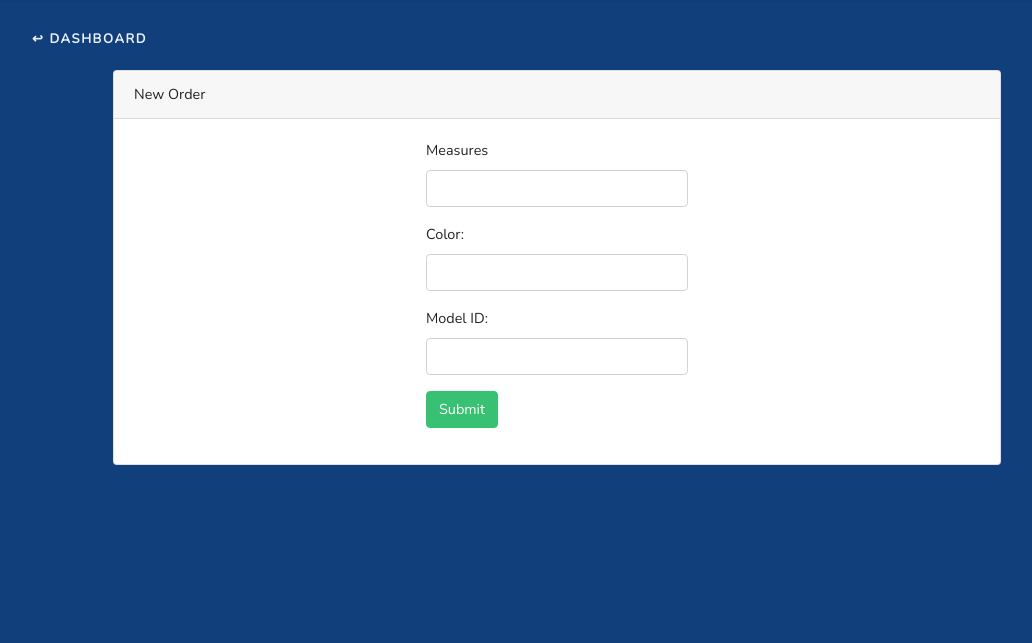
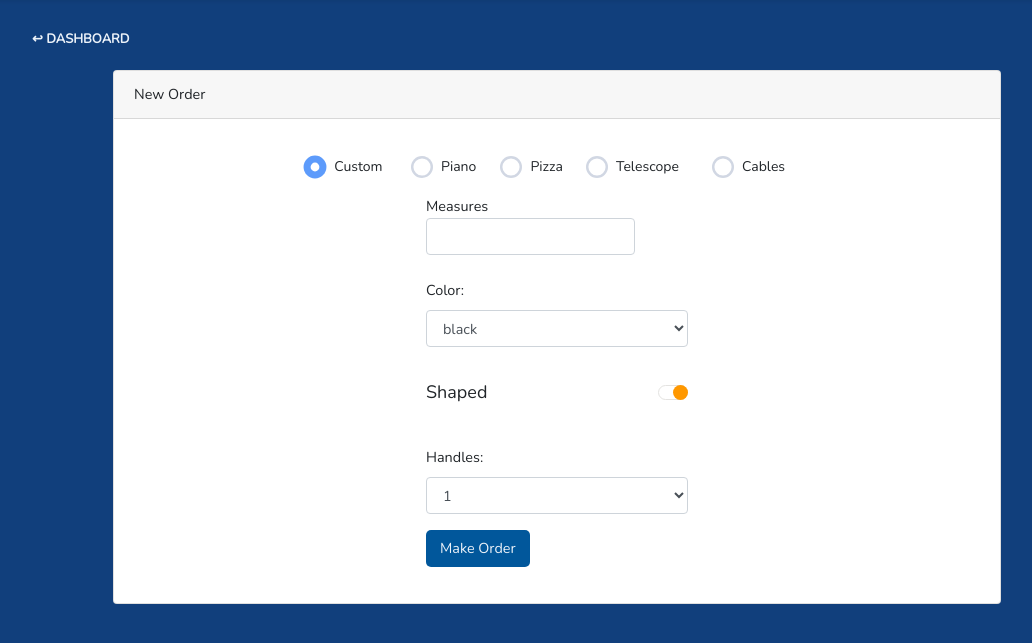
Before and after one commit to FabrizioBilleciUNICT/BilleciCases, a Laravel app: page /neworder in a window 1280 px wide. Shown: the part 55-698 px from the top of the page, without its empty margins (83-1115 px from the left). Run offline with Laravel 8, Linux system fonts and the light colour scheme.

Commit message:
Added fiels and styling

```diff
--- a/app/app/Http/Controllers/PagesController.php
+++ b/app/app/Http/Controllers/PagesController.php
@@ -2,7 +2,7 @@
 
 namespace App\Http\Controllers;
 
-use App\Preventive;
+use App\Order;
 use Illuminate\Http\Request;
 use Illuminate\Support\Facades\Auth;
 
@@ -29,7 +29,7 @@ class PagesController extends Controller {
     }
 
     public function preventives() {
-        $preventives_ = Preventive::all();
+        $preventives_ = Order::all();
         if(Auth::user()->email === 'fabriziobilleci7@gmail.com')//superuser
             $preventives = $preventives_;
         else
--- a/app/public/css/theme.css
+++ b/app/public/css/theme.css
@@ -54,7 +54,6 @@ a {
     padding: 10px;
     font-size: 13px;
     font-weight: 600;
-    letter-spacing: .1rem;
     text-decoration: none;
     outline: none;
 }
@@ -65,6 +64,7 @@ a:hover {
 
 .navbar a, .links a {
     text-transform: uppercase;
+    letter-spacing: .1rem;
 }
 
 .links a:hover {
@@ -125,14 +125,14 @@ a:hover {
     background-color: var(--accent2-c);
     color: var(--accent1-c);
     border-radius: 5px;
-    padding: 7px 14px;
+    padding: 5px 10px;
     border: 0px;
 }
 .btn-edit:hover {
     background-color: var(--accent2-hover-c);
     color: var(--accent1-c);
     border-radius: 5px;
-    padding: 7px 14px;
+    padding: 5px 10px;
     border: 0px;
 }
 
@@ -140,14 +140,14 @@ a:hover {
     background-color: var(--accent3-c);
     color: var(--accent1-c);
     border-radius: 5px;
-    padding: 1px 14px;
+    padding: 1px 10px;
     border: 0px;
 }
 .btn-delete:hover {
     background-color: var(--accent3-hover-c);
     color: var(--accent1-c);
     border-radius: 5px;
-    padding: 1px 14px;
+    padding: 1px 10px;
     border: 0px;
 }
 
@@ -184,7 +184,7 @@ a:hover {
 }
 
 .table td, .table th {
-    padding: 10px;
+    padding: 5px;
 }
 
 
@@ -201,6 +201,136 @@ a:hover {
     line-height: 30px;
     padding: 30px;
 }
+
+#table-templates {
+    width: 60%;
+    margin: auto;
+    text-align: center;
+    padding: 5px;
+}
+
+.radio {
+    margin: 16px 0;
+    display: block;
+    cursor: pointer;
+}
+.radio input {
+    display: none;
+}
+.radio input + span {
+    line-height: 22px;
+    height: 22px;
+    padding-left: 22px;
+    display: block;
+    position: relative;
+    text-align: left;
+    font-size: 10px;
+    padding-right: 10px;
+}
+.radio input + span:not(:empty) {
+    padding-left: 30px;
+}
+.radio input + span:before, .radio input + span:after {
+    content: '';
+    width: 22px;
+    height: 22px;
+    display: block;
+    border-radius: 50%;
+    left: 0;
+    top: 0;
+    position: absolute;
+}
+.radio input + span:before {
+    background: #D1D7E3;
+    transition: background 0.2s ease, -webkit-transform 0.4s cubic-bezier(0.175, 0.885, 0.32, 2);
+    transition: background 0.2s ease, transform 0.4s cubic-bezier(0.175, 0.885, 0.32, 2);
+    transition: background 0.2s ease, transform 0.4s cubic-bezier(0.175, 0.885, 0.32, 2), -webkit-transform 0.4s cubic-bezier(0.175, 0.885, 0.32, 2);
+}
+.radio input + span:after {
+    background: #fff;
+    -webkit-transform: scale(0.78);
+    transform: scale(0.78);
+    transition: -webkit-transform 0.6s cubic-bezier(0.175, 0.885, 0.32, 1.4);
+    transition: transform 0.6s cubic-bezier(0.175, 0.885, 0.32, 1.4);
+    transition: transform 0.6s cubic-bezier(0.175, 0.885, 0.32, 1.4), -webkit-transform 0.6s cubic-bezier(0.175, 0.885, 0.32, 1.4);
+}
+.radio input:checked + span:before {
+    -webkit-transform: scale(1.04);
+    transform: scale(1.04);
+    background: #5D9BFB;
+}
+.radio input:checked + span:after {
+    -webkit-transform: scale(0.4);
+    transform: scale(0.4);
+    transition: -webkit-transform .3s ease;
+    transition: transform .3s ease;
+    transition: transform .3s ease, -webkit-transform .3s ease;
+}
+.radio:hover input + span:before {
+    -webkit-transform: scale(0.92);
+    transform: scale(0.92);
+}
+.radio:hover input + span:after {
+    -webkit-transform: scale(0.74);
+    transform: scale(0.74);
+}
+.radio:hover input:checked + span:after {
+    -webkit-transform: scale(0.4);
+    transform: scale(0.4);
+}
+
+
+.toggle {
+    text-align: center;
+    width: 50%;
+}
+.toggle input {
+    display: none;
+}
+.toggle label {
+    cursor: pointer;
+    padding-right: 35px;
+    position: relative;
+    display: block;
+    font-size: 18px;
+    padding: 15px 0;
+}
+.toggle input[type="checkbox"] {
+    position: absolute;
+    visibility: hidden !important;
+}
+.toggle input[type="checkbox"] + label:before,
+.toggle input[type="checkbox"] + label:after {
+    content: '';
+    position: absolute;
+    top: 50%;
+    margin-top: -7.5px;
+    box-sizing: border-box;
+}
+.toggle input[type="checkbox"] + label:before {
+    width: 30px;
+    height: 15px;
+    right: 0px;
+    background: #fff;
+    border: 1px solid #e4e3e1;
+    border-radius: 15px;
+}
+.toggle input[type="checkbox"] + label:after {
+    width: 15px;
+    height: 15px;
+    right: 15px;
+    background: #BDBDBD;
+    border-radius: 50%;
+    transition: all 200ms ease-out;
+}
+.toggle input[type="checkbox"]:checked + label:after {
+    right: 0px;
+    background: #FF9800;
+}
+
+
+
+
 
 
 @media only screen and (min-width: 600px) {}
@@ -239,4 +369,14 @@ a:hover {
     .table td, .table th {
         padding: .75em;
     }
+
+    .radio input + span {
+        font-size: 14px;
+        padding-right: 0;
+    }
+
+    .toggle {
+        text-align: left;
+        width: 30%;
+    }
 }
--- a/app/public/js/cases.js
+++ b/app/public/js/cases.js
@@ -1,18 +1,27 @@
-var COLORS = ["#000000", "#ff0000", "#5522ff", "#eeaa00"];
+var COLORS = [
+    [0, "black", "#000000", 0.01],
+    [1, "red", "#ff0000", 0.02],
+    [2, "blue", "#5522ff", 0.03],
+    [3, "yellow", "#eeaa00", 0.02]
+];
 var MODEL_IDS = [];
 var PRICE_HANDLE = 30;
 var PRICE_SURFACE = 0.01;
 var PRICE_SHAPED = 60;
 var PRICE_NO_SHAPED = 20;
-var COLOR_PRICE = {
-    "#000000": 0.01,
-    "#ff0000": 0.02,
-    "#5522ff": 0.03,
-    "#eeaa00": 0.02
-};
+var Color = /** @class */ (function () {
+    function Color(arr) {
+        this.id = arr[0];
+        this.name = arr[1];
+        this.value = arr[2];
+        this.price = arr[3];
+    }
+    return Color;
+}());
 var FlightCase = /** @class */ (function () {
-    function FlightCase(color, measures, model_id, shaped, handles) {
+    function FlightCase(name, color, measures, model_id, shaped, handles) {
         this.price = 0;
+        this.name = name;
         this.color = color;
         this.measures = measures;
         this.model_id = model_id;
@@ -20,7 +29,7 @@ var FlightCase = /** @class */ (function () {
         this.handles = handles;
     }
     FlightCase.prototype.getPrice = function () {
-        return this.handles * PRICE_HANDLE + this.getMeasuresSurface() * PRICE_SURFACE * COLOR_PRICE[this.color] +
+        return this.handles * PRICE_HANDLE + this.getMeasuresSurface() * PRICE_SURFACE * this.color.price +
             (this.shaped ? PRICE_SHAPED : PRICE_NO_SHAPED);
     };
     FlightCase.prototype.getMeasuresSurface = function () {
@@ -29,7 +38,8 @@ var FlightCase = /** @class */ (function () {
     return FlightCase;
 }());
 // TEMPLATES //
-var MODEL1 = new FlightCase(COLORS[0], [30, 40, 60], MODEL_IDS[0], true, 2);
-var MODEL2 = new FlightCase(COLORS[1], [40, 20, 40], MODEL_IDS[1], false, 1);
-var MODEL3 = new FlightCase(COLORS[2], [30, 40, 40], MODEL_IDS[3], true, 4);
-var MODEL4 = new FlightCase(COLORS[3], [60, 50, 50], MODEL_IDS[4], true, 4);
+var MODEL1 = new FlightCase("Piano", new Color(COLORS[0]), [50, 100, 30], MODEL_IDS[0], true, 2);
+var MODEL2 = new FlightCase("Pizza", new Color(COLORS[1]), [40, 40, 60], MODEL_IDS[1], false, 1);
+var MODEL3 = new FlightCase("Telescope", new Color(COLORS[3]), [100, 60, 60], MODEL_IDS[3], true, 4);
+var MODEL4 = new FlightCase("Cables", new Color(COLORS[2]), [60, 50, 50], MODEL_IDS[4], false, 4);
+var MODELS = [MODEL1, MODEL2, MODEL3, MODEL4];
--- /dev/null
+++ b/app/public/js/order.js
@@ -0,0 +1,67 @@
+///<reference path="cases.ts"/>
+///<reference path="../../node_modules/@types/jquery/JQueryStatic.d.ts"/>
+$(document).ready(function () {
+    addColorOptions();
+    startTemplates();
+    $('#makeorder').click(function () {
+        submitForm($('#formorder'));
+    });
+    $('#editorder').click(function () {
+        submitForm($('#formeditorder'));
+    });
+});
+function submitForm(form) {
+    var submitable = true;
+    var values = {};
+    $.each(form.serializeArray(), function (i, field) {
+        if (field.name === "color")
+            field.value = COLORS[parseInt(field.value)][1].toString();
+        if (field.name === "measures") {
+            if (field.value.split("*").length != 3)
+                submitable = false;
+        }
+        values[field.name] = field.value;
+    });
+    console.log(values);
+    if (!submitable)
+        alert("Measures must have format: x*y*z");
+    else
+        form.submit();
+}
+function addColorOptions() {
+    var options = "";
+    COLORS.forEach(function (value, index, array) {
+        options += "<option value=" + COLORS[index][0] + ">" + COLORS[index][1] + "</option>";
+    });
+    $('label[for="color"]').after("<select class=\"form-control\" name=\"color\">" + options + "</select>");
+}
+function startTemplates() {
+    var htmlString = "<td><label class='radio'><input type=\"radio\" name=\"type\" value=\"-1\" checked><span>Custom</span></label></td>";
+    var table = $("#table-templates");
+    MODELS.forEach(function (element, index, array) {
+        htmlString += "<td><label class='radio'><input type=\"radio\" name=\"type\" value=" + index.toString() + "><span>" + element.name + "</span></label></td>";
+    });
+    table.html("<tr><form id='templatesradio'>" + htmlString + "</form></tr>");
+    var inMeasures = $('input[name="measures"]');
+    var inColor = $('select[name="color"]');
+    var inShaped = $('input[name="shaped"]');
+    var inHandles = $('select[name="handles"]');
+    $("input[type=radio]").click(function () {
+        var index = parseInt(this.value);
+        if (index >= 0 && index < MODELS.length) {
+            inMeasures.val(MODELS[index].measures.toString().replace(/,/g, "*"));
+            inMeasures.prop('readonly', true);
+            inColor.val(MODELS[index].color.id);
+            inShaped.prop('checked', MODELS[index].shaped);
+            inShaped.prop('readonly', true);
+            inHandles.val(MODELS[index].handles);
+            inHandles.prop('readonly', true);
+        }
+        else {
+            inMeasures.val("");
+            inMeasures.prop('readonly', false);
+            inShaped.prop('readonly', false);
+            inHandles.prop('readonly', false);
+        }
+    });
+}
--- a/app/resources/views/layouts/app.blade.php
+++ b/app/resources/views/layouts/app.blade.php
@@ -10,6 +10,7 @@
     <title>{{ config('app.name', 'Billeci Cases') }}</title>
 
     <!-- Scripts -->
+    <script src="https://ajax.googleapis.com/ajax/libs/jquery/3.4.1/jquery.min.js"></script>
     <script src="{{ asset('js/app.js') }}" defer></script>
     <script src="{{ asset('js/cases.js') }}"></script>
 
--- a/app/resources/views/neworder.blade.php
+++ b/app/resources/views/neworder.blade.php
@@ -6,37 +6,52 @@
         <div class="card">
             <div class="card-header">New Order</div>
             <div class="card-body">
-                <form method="post" action="{{url('addorder')}}">
+                <form method="post" action="{{url('addorder')}}" id="formorder">
+                    <table id="table-templates"></table>
+
                     @csrf
                     <div class="row">
                         <div class="col-md-4"></div>
                         <div class="form-group col-md-4">
-                            <label for="Carcompany">Measures</label>
-                            <input type="text" class="form-control" name="measures">
+                            <label for="measures">Measures
+                                <input type="text" class="form-control" name="measures">
+                            </label>
                         </div>
                     </div>
                     <div class="row">
                         <div class="col-md-4"></div>
                         <div class="form-group col-md-4">
-                            <label for="Model">Color:</label>
-                            <input type="text" class="form-control" name="color">
+                            <label for="color">Color:</label>
+                        </div>
+                    </div>
+                    <div class="row">
+                        <div class="col-md-4"></div>
+                        <div class="form-group col-md-4 toggle">
+                            <input id="tog" type="checkbox" class="form-control" name="shaped" checked>
+                            <label for="tog">Shaped</label>
                         </div>
                     </div>
                     <div class="row">
                         <div class="col-md-4"></div>
                         <div class="form-group col-md-4">
-                            <label for="Price">Model ID:</label>
-                            <input type="text" class="form-control" name="model_id">
+                            <label for="handles">Handles:</label>
+                            <select class="form-control" name="handles">
+                                <option value="1">1</option>
+                                <option value="2">2</option>
+                                <option value="3">3</option>
+                                <option value="4">4</option>
+                            </select>
                         </div>
                     </div>
                     <div class="row">
                         <div class="col-md-4"></div>
                         <div class="form-group col-md-4">
-                            <button type="submit" class="btn btn-success">Submit</button>
+                            <button type="button" id="makeorder" class="btn-standard">Make Order</button>
                         </div>
                     </div>
                 </form>
             </div>
         </div>
     </div>
+    <script src="{{ asset('js/order.js') }}"></script>
 @endsection
```
Also changed, not shown: app/app/Http/Controllers/OrderController.php (+30 -21 lines), app/app/Order.php (renamed from app/app/Preventive.php, +7 -3 lines), app/app/UserS.php (deleted, +0 -10 lines), app/public/js/cases.ts (+39 -15 lines), app/public/js/dashboard.js (added, +7 -0 lines), app/public/js/dashboard.ts (added, +8 -0 lines), app/public/js/order.ts (added, +86 -0 lines), app/resources/views/dashboard.blade.php (+15 -10 lines), app/resources/views/editorder.blade.php (+5 -12 lines).
